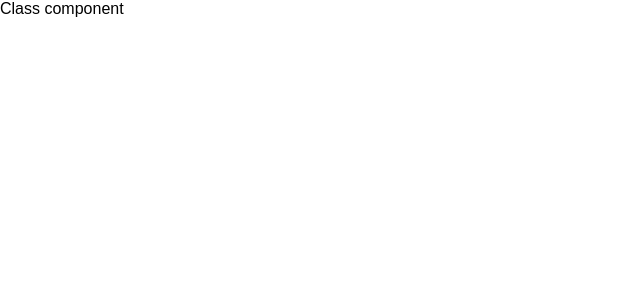
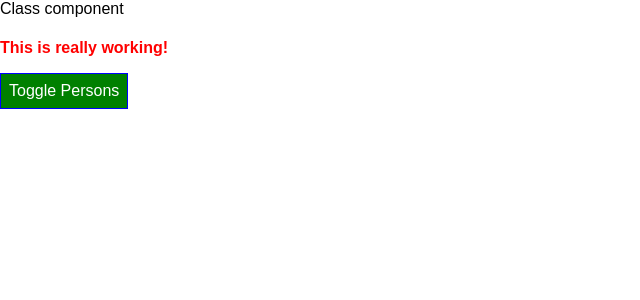
Before and after one commit to artseven/diving-deep, a React app: page / in a window 1280 px wide. Shown: the top 300 px of the page, without its empty margins (0-640 px from the left). Built offline with nearby package versions, Linux system fonts and the light colour scheme.

Commit message:
useEffect() react hook

```diff
--- a/src/components/Cockpit/Cockpit.js
+++ b/src/components/Cockpit/Cockpit.js
@@ -1,8 +1,11 @@
-import React from "react";
+import React, { useEffect } from "react";
 
 import classes from "./Cockpit.css";
 
 const cockpit = (props) => {
+  useEffect(() => {
+    console.log("[Cockpit.js] useEffect")
+  })
   const assignedClasses = [];
 
   let btnClass = "";
--- a/src/containers/App.js
+++ b/src/containers/App.js
@@ -128,7 +128,7 @@ class App extends Component {
     return (
       <div>
         Class component
-        <Persons persons={this.state.persons} />
+        <Cockpit persons={this.state.persons} />
       </div>
     );
   }
```
